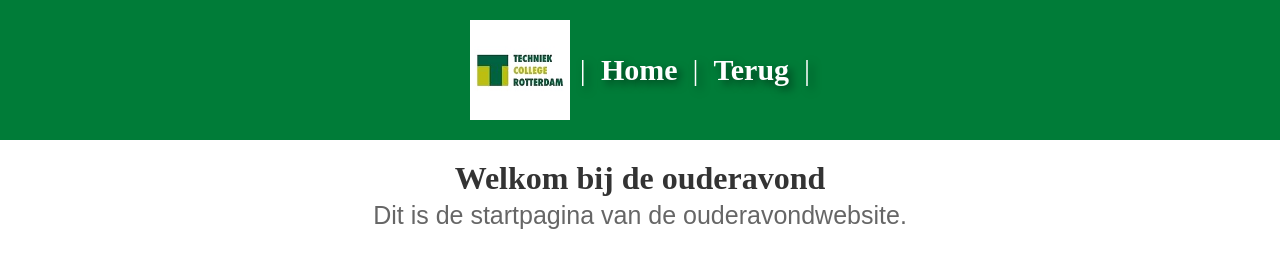
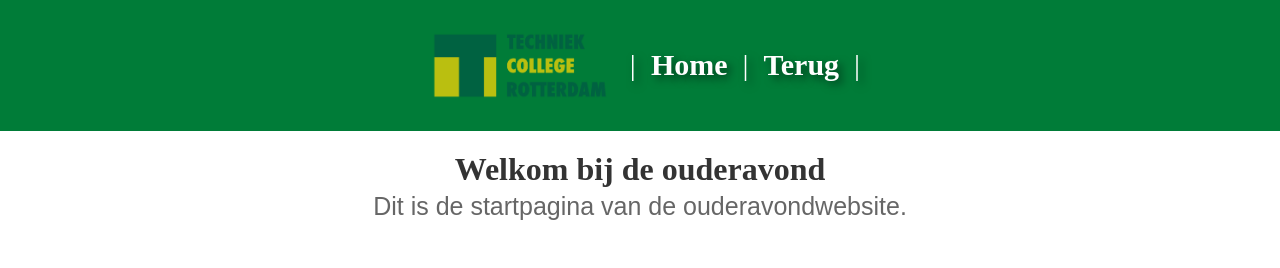
Before and after one commit to Jorick-501/Project-ouderavond, a plain HTML site: page begeleiding.html in a window 1280 px wide. Drawn offline with Linux system fonts and the light colour scheme.

Commit message:
logo aanpassing

```diff
--- a/begeleiding.html
+++ b/begeleiding.html
@@ -9,7 +9,7 @@
 </head>
 <body>
     <header class="header">
-        <img src="img/TCRRotterdam.jpg" alt="TCR Rotterdam logo" class="logo">
+        <img src="img/tcrlogo.png" alt="TCR Rotterdam logo" class="logo">
         <!-- Hier kun je je navigatielinks plaatsen -->
         <ul class="nav-links">
             |<li><a href="index.html">Home</a></li>|
--- a/styles.css
+++ b/styles.css
@@ -22,7 +22,7 @@ body, h1, h2, p, ul, li, .header {
 
 /* Stijl voor het logo */
 .logo {
-    width: 100px;
+    width: 200px;
     height: auto;
     margin-right: 10px;
 }
```
Also changed, not shown: canvas.html (+1 -1 lines), eduarte.html (+1 -1 lines), index.html (+1 -1 lines), jorick.html (+1 -1 lines), milan.html (+1 -1 lines), opleiding.html (+1 -1 lines), tcr.html (+1 -1 lines), wiezijnwij.html (+1 -1 lines), img/tcrlogo.png (added).
